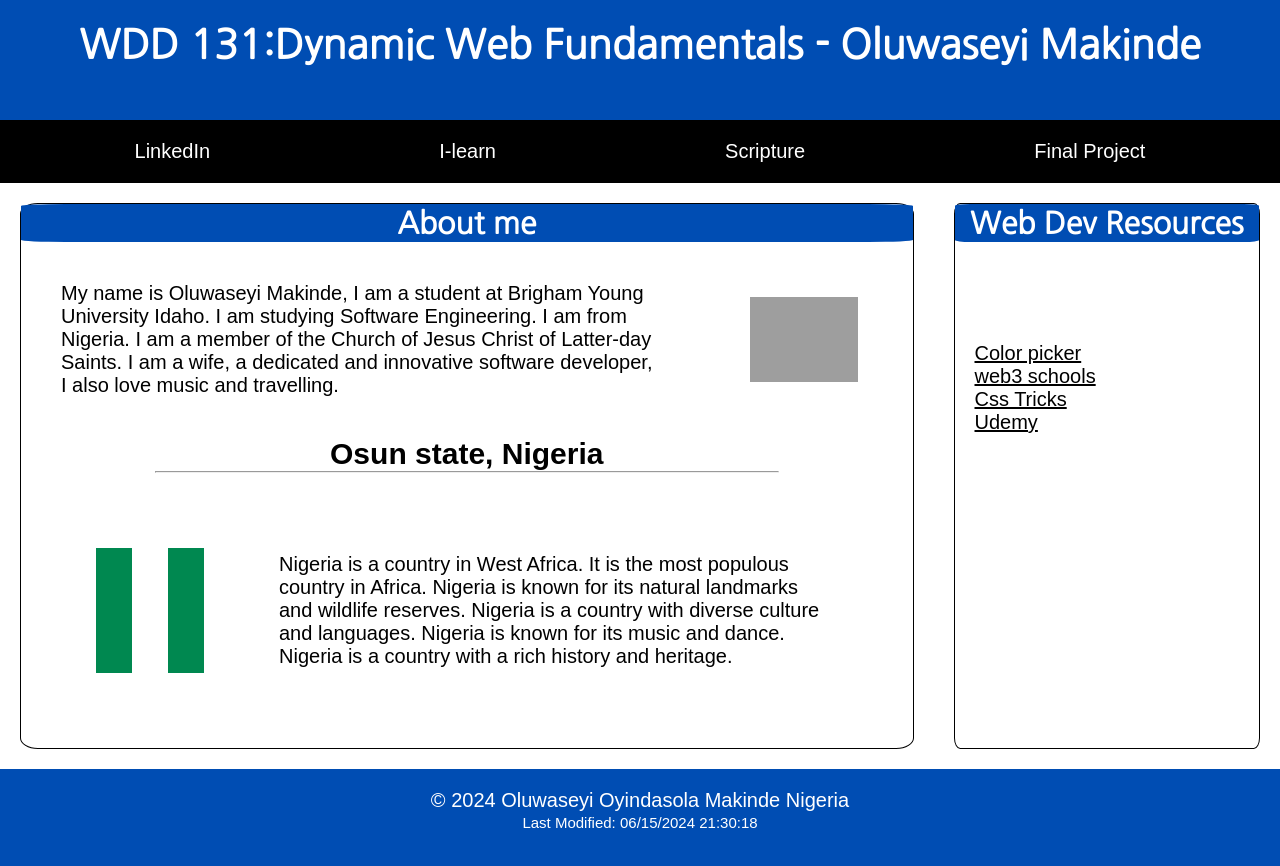
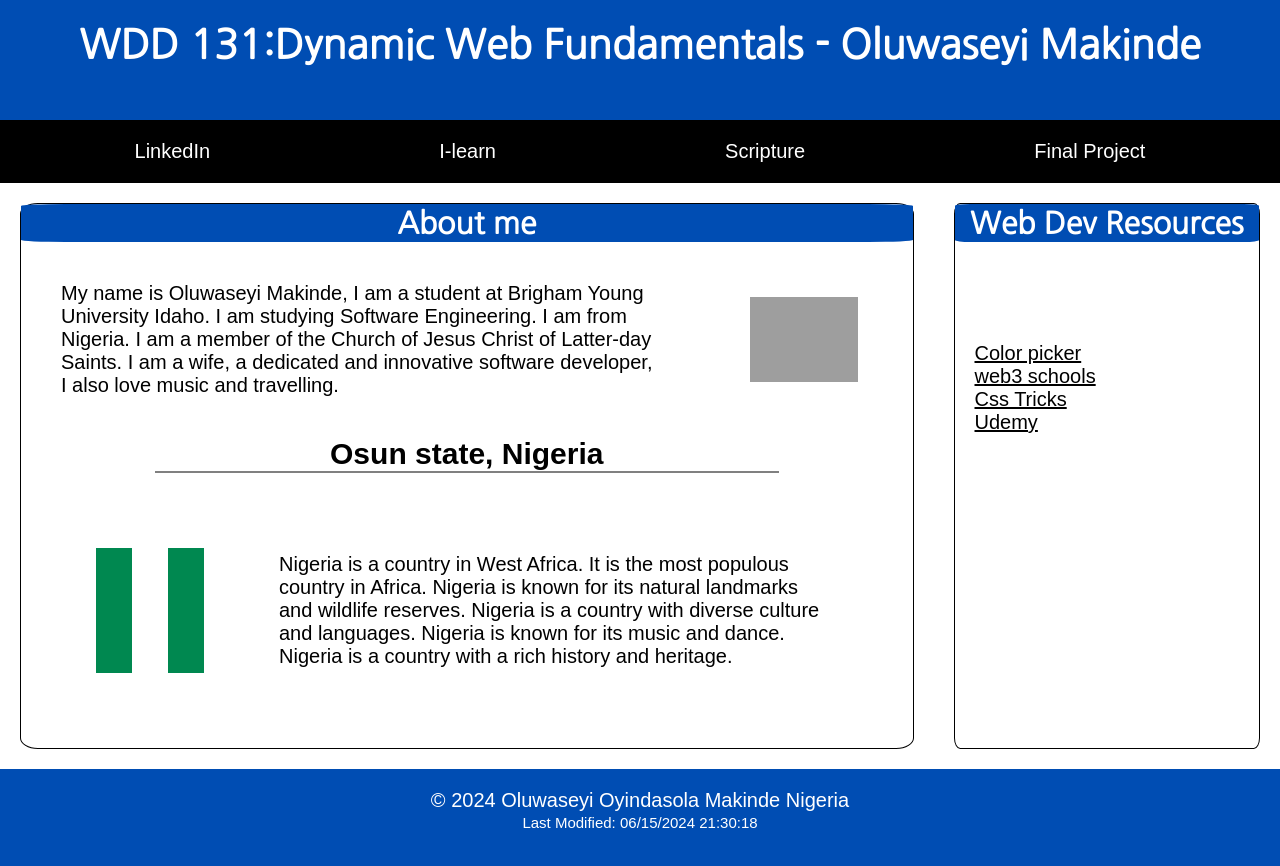
Before and after one commit to Oluwaseyifunmitan/wdd131, a plain HTML site: page index.html in a window 1280 px wide. Drawn offline with Linux system fonts and the light colour scheme; grey boxes are pictures that could not be loaded; a web font is replaced by a local one.

Commit message:
corrected css

```diff
--- a/styles/base.css
+++ b/styles/base.css
@@ -119,7 +119,7 @@ main {
 }
 
 hr {
-  border: 0.5px faded grey;
+  border: 0.5px ridge grey;
   width: 70%;
   margin: auto;
 }
```
